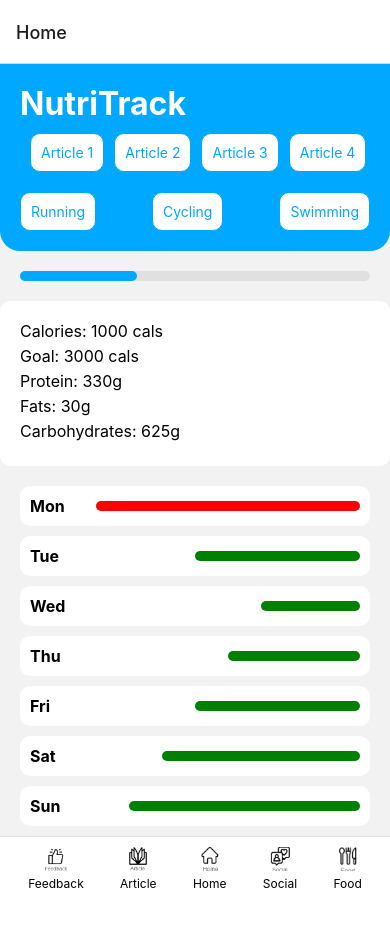
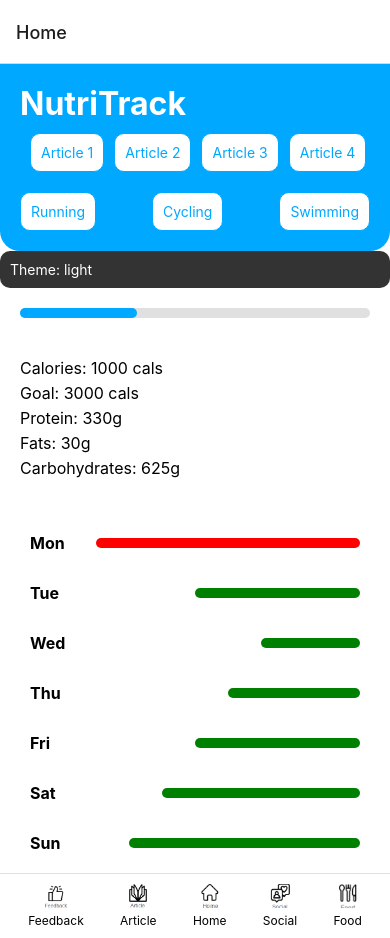
Before and after one commit to BryanLoooo/ASP_NutriTrack_Team89, a React Native app in the folder project/my-app/: screen / in a window 390 px wide. Before the commit the page ends 901 px from the top, so only its background shows below. Built offline with nearby package versions, Linux system fonts and the light colour scheme.

Commit message:
added some homepage code and refractoring

```diff
--- a/project/my-app/App.js
+++ b/project/my-app/App.js
@@ -1,175 +1,15 @@
+
+//import libraries
 import React, { useState } from 'react';
 import { View, Text, TouchableOpacity, Image, ScrollView, StyleSheet } from 'react-native';
 import { NavigationContainer } from '@react-navigation/native';
 import { createStackNavigator } from '@react-navigation/stack';
-import FeedbackScreen from './Feedback';
+import FeedbackForm from './Feedback';
 import ArticlesScreen from './Articles';
-import SocialScreen from './Social';
+import Social from './Social';
 import FoodScreen from './Food';
 
-const Stack = createStackNavigator();
-
-const App = () => {
-  return (
-    <NavigationContainer>
-      <Stack.Navigator>
-        <Stack.Screen name="Home" component={HomeScreen} />
-        <Stack.Screen name="Feedback" component={FeedbackScreen} />
-        <Stack.Screen name="Articles" component={ArticlesScreen} />
-        <Stack.Screen name="Social" component={SocialScreen} />
-        <Stack.Screen name="Food" component={FoodScreen} />
-      </Stack.Navigator>
-    </NavigationContainer>
-  );
-};
-
-const HomeScreen = ({ navigation }) => {
-  const [selectedActivity, setSelectedActivity] = useState(null);
-  const [selectedArticle, setSelectedArticle] = useState(null);
-  const [caloriesConsumed, setCaloriesConsumed] = useState(1000);
-  const [caloriesGoal, setCaloriesGoal] = useState(3000);
-  const [proteinConsumed, setProteinConsumed] = useState(330);
-  const [fatConsumed, setFatConsumed] = useState(30);
-  const [carbohydrateConsumed, setCarbohydrateConsumed] = useState(625);
-
-  const activities = ['Running', 'Cycling', 'Swimming'];
-  const articles = ['Article 1', 'Article 2', 'Article 3', 'Article 4', 'Article 5'];
-
-  const handleActivityPress = (activity) => {
-    setSelectedActivity(activity);
-  };
-
-  const handleIncreaseCaloriesConsumed = () => {
-    setCaloriesConsumed(caloriesConsumed + 50);
-  };
-
-  const handleDecreaseCaloriesConsumed = () => {
-    setCaloriesConsumed(caloriesConsumed - 50);
-  };
-
-  const handleIncreaseProteinConsumed = () => {
-    setProteinConsumed(proteinConsumed + 10);
-  };
-
-  const handleDecreaseProteinConsumed = () => {
-    setProteinConsumed(proteinConsumed - 10);
-  };
-
-  const handleIncreaseFatConsumed = () => {
-    setFatConsumed(fatConsumed + 5);
-  };
-
-  const handleDecreaseFatConsumed = () => {
-    setFatConsumed(fatConsumed - 5);
-  };
-
-  const handleIncreaseCarbohydrateConsumed = () => {
-    setCarbohydrateConsumed(carbohydrateConsumed + 25);
-  };
-
-  const handleDecreaseCarbohydrateConsumed = () => {
-    setCarbohydrateConsumed(carbohydrateConsumed - 25);
-  };
-
-  return (
-    <ScrollView style={styles.container}>
-      <View style={styles.header}>
-        <Text style={styles.title}>NutriTrack</Text>
-        <ScrollView
-          horizontal
-          showsHorizontalScrollIndicator={false}
-          contentContainerStyle={styles.articleList}
-        >
-          {articles.map((article) => (
-            <TouchableOpacity
-              key={article}
-              style={[styles.articleButton, selectedArticle === article && styles.selectedArticleButton]}
-              onPress={() => handleActivityPress(article)}
-            >
-              <Text style={styles.articleButtonText}>{article}</Text>
-            </TouchableOpacity>
-          ))}
-        </ScrollView>
-        <View style={styles.activityButtons}>
-          {activities.map((activity) => (
-            <TouchableOpacity
-              key={activity}
-              style={[styles.activityButton, selectedActivity === activity && styles.selectedActivityButton]}
-              onPress={() => handleActivityPress(activity)}
-            >
-              <Text style={styles.activityButtonText}>{activity}</Text>
-            </TouchableOpacity>
-          ))}
-        </View>
-      </View>
-      <View style={styles.progressContainer}>
-        <View style={styles.progressBar}>
-          <View style={[styles.progressBarFill, { width: `${(caloriesConsumed / caloriesGoal) * 100}%` }]} />
-        </View>
-      </View>
-      <View style={styles.statsContainer}>
-        <Text style={styles.statsText}>Calories: {caloriesConsumed} cals</Text>
-        <Text style={styles.statsText}>Goal: {caloriesGoal} cals</Text>
-        <Text style={styles.statsText}>Protein: {proteinConsumed}g</Text>
-        <Text style={styles.statsText}>Fats: {fatConsumed}g</Text>
-        <Text style={styles.statsText}>Carbohydrates: {carbohydrateConsumed}g</Text>
-      </View>
-      <View style={styles.dailyProgressContainer}>
-        <View style={styles.dailyProgressItem}>
-          <Text style={styles.dailyProgressText}>Mon</Text>
-          <View style={[styles.dailyProgressFill, { backgroundColor: 'red', width: '80%' }]} />
-        </View>
-        <View style={styles.dailyProgressItem}>
-          <Text style={styles.dailyProgressText}>Tue</Text>
-          <View style={[styles.dailyProgressFill, { backgroundColor: 'green', width: '50%' }]} />
-        </View>
-        <View style={styles.dailyProgressItem}>
-          <Text style={styles.dailyProgressText}>Wed</Text>
-          <View style={[styles.dailyProgressFill, { backgroundColor: 'green', width: '30%' }]} />
-        </View>
-        <View style={styles.dailyProgressItem}>
-          <Text style={styles.dailyProgressText}>Thu</Text>
-          <View style={[styles.dailyProgressFill, { backgroundColor: 'green', width: '40%' }]} />
-        </View>
-        <View style={styles.dailyProgressItem}>
-          <Text style={styles.dailyProgressText}>Fri</Text>
-          <View style={[styles.dailyProgressFill, { backgroundColor: 'green', width: '50%' }]} />
-        </View>
-        <View style={styles.dailyProgressItem}>
-          <Text style={styles.dailyProgressText}>Sat</Text>
-          <View style={[styles.dailyProgressFill, { backgroundColor: 'green', width: '60%' }]} />
-        </View>
-        <View style={styles.dailyProgressItem}>
-          <Text style={styles.dailyProgressText}>Sun</Text>
-          <View style={[styles.dailyProgressFill, { backgroundColor: 'green', width: '70%' }]} />
-        </View>
-      </View>
-      <View style={styles.footer}>
-        <TouchableOpacity style={styles.footerButton} onPress={() => navigation.navigate('Feedback')}>
-          <Image source={require('../../project/my-app/assets/Feedback.png')} style={styles.footerButtonIcon} />
-          <Text style={styles.footerButtonText}>Feedback</Text>
-        </TouchableOpacity>
-        <TouchableOpacity style={styles.footerButton} onPress={() => navigation.navigate('Articles')}>
-          <Image source={require('../../project/my-app/assets/Articles.png')} style={styles.footerButtonIcon} />
-          <Text style={styles.footerButtonText}>Article</Text>
-        </TouchableOpacity>
-        <TouchableOpacity style={styles.footerButton} onPress={() => navigation.navigate('Home')}>
-          <Image source={require('../../project/my-app/assets/Home.png')} style={styles.footerButtonIcon} />
-          <Text style={styles.footerButtonText}>Home</Text>
-        </TouchableOpacity>
-        <TouchableOpacity style={styles.footerButton} onPress={() => navigation.navigate('Social')}>
-          <Image source={require('../../project/my-app/assets/Social.png')} style={styles.footerButtonIcon} />
-          <Text style={styles.footerButtonText}>Social</Text>
-        </TouchableOpacity>
-        <TouchableOpacity style={styles.footerButton} onPress={() => navigation.navigate('Food')}>
-          <Image source={require('../../project/my-app/assets/Food.png')} style={styles.footerButtonIcon} />
-          <Text style={styles.footerButtonText}>Food</Text>
-        </TouchableOpacity>
-      </View>
-    </ScrollView>
-  );
-};
-
+//stylesheet
 const styles = StyleSheet.create({
   container: {
     flex: 1,
@@ -292,6 +132,213 @@ const styles = StyleSheet.create({
   footerButtonText: {
     fontSize: 12,
   },
+  light: {
+    container: {
+      flex: 1,
+      backgroundColor: '#fff',
+    },
+    themeButton: {
+      padding: 10,
+      borderRadius: 10,
+      backgroundColor: '#333',
+    },
+    themeButtonText: {
+      color: '#fff',
+    },
+  },
+  dark: {
+    container: {
+      flex: 1,
+      backgroundColor: '#333',
+    },
+    themeButton: {
+      padding: 10,
+      borderRadius: 10,
+      backgroundColor: '#fff',
+    },
+    themeButtonText: {
+      color: '#333',
+    },
+  }
 });
 
+const Stack = createStackNavigator();
+
+//constant variable decleration
+const App = () => {
+  const [theme, setTheme] = useState('light'); // Add theme state
+
+  const toggleTheme = () => {
+    setTheme(theme === 'light' ? 'dark' : 'light'); // Toggle theme
+  };
+
+  return (
+    <NavigationContainer>
+      <Stack.Navigator>
+      <Stack.Screen name="Home">
+        {({ navigation }) => <HomeScreen navigation={navigation} theme={theme} toggleTheme={toggleTheme} />}
+      </Stack.Screen>
+        <Stack.Screen name="Feedback" component={FeedbackForm} />
+        <Stack.Screen name="Articles" component={ArticlesScreen} />
+        <Stack.Screen name="Social" component={Social} />
+        <Stack.Screen name="Food" component={FoodScreen} />
+      </Stack.Navigator>
+    </NavigationContainer>
+  );
+};
+
+const HomeScreen = ({ navigation, theme, toggleTheme }) => {
+  const [selectedActivity, setSelectedActivity] = useState(null);
+  const [selectedArticle, setSelectedArticle] = useState(null);
+  const [caloriesConsumed, setCaloriesConsumed] = useState(1000);
+  const [caloriesGoal, setCaloriesGoal] = useState(3000);
+  const [proteinConsumed, setProteinConsumed] = useState(330);
+  const [fatConsumed, setFatConsumed] = useState(30);
+  const [carbohydrateConsumed, setCarbohydrateConsumed] = useState(625);
+
+  const activities = ['Running', 'Cycling', 'Swimming'];
+  const articles = ['Article 1', 'Article 2', 'Article 3', 'Article 4', 'Article 5'];
+
+  const handleActivityPress = (activity) => {
+    setSelectedActivity(activity);
+  };
+
+  const handleIncreaseCaloriesConsumed = () => {
+    setCaloriesConsumed(caloriesConsumed + 50);
+  };
+
+  const handleDecreaseCaloriesConsumed = () => {
+    setCaloriesConsumed(caloriesConsumed - 50);
+  };
+
+  const handleIncreaseProteinConsumed = () => {
+    setProteinConsumed(proteinConsumed + 10);
+  };
+
+  const handleDecreaseProteinConsumed = () => {
+    setProteinConsumed(proteinConsumed - 10);
+  };
+
+  const handleIncreaseFatConsumed = () => {
+    setFatConsumed(fatConsumed + 5);
+  };
+
+  const handleDecreaseFatConsumed = () => {
+    setFatConsumed(fatConsumed - 5);
+  };
+
+  const handleIncreaseCarbohydrateConsumed = () => {
+    setCarbohydrateConsumed(carbohydrateConsumed + 25);
+  };
+
+  const handleDecreaseCarbohydrateConsumed = () => {
+    setCarbohydrateConsumed(carbohydrateConsumed - 25);
+  };
+
+  //user interface elements
+  return (
+    <ScrollView style={styles[theme].container}>
+      <View style={styles.header}>
+        <Text style={styles.title}>NutriTrack</Text>
+        <ScrollView
+          horizontal
+          showsHorizontalScrollIndicator={false}
+          contentContainerStyle={styles.articleList}
+        >
+          {articles.map((article) => (
+            <TouchableOpacity
+              key={article}
+              style={[styles.articleButton, selectedArticle === article && styles.selectedArticleButton]}
+              onPress={() => handleActivityPress(article)}
+            >
+              <Text style={styles.articleButtonText}>{article}</Text>
+            </TouchableOpacity>
+          ))}
+        </ScrollView>
+        <View style={styles.activityButtons}>
+          {activities.map((activity) => (
+            <TouchableOpacity
+              key={activity}
+              style={[styles.activityButton, selectedActivity === activity && styles.selectedActivityButton]}
+              onPress={() => handleActivityPress(activity)}
+            >
+              <Text style={styles.activityButtonText}>{activity}</Text>
+            </TouchableOpacity>
+          ))}
+        </View>
+      </View>
+      <View>
+        <TouchableOpacity style={styles[theme].themeButton} onPress={toggleTheme}>
+          <Text style={styles[theme].themeButtonText}>Theme: {theme}</Text>
+        </TouchableOpacity>
+      </View>
+      <View style={styles.progressContainer}>
+        <View style={styles.progressBar}>
+          <View style={[styles.progressBarFill, { width: `${(caloriesConsumed / caloriesGoal) * 100}%` }]} />
+        </View>
+      </View>
+      <View style={styles.statsContainer}>
+      <Text style={styles.statsText}>Calories: {caloriesConsumed} cals</Text>
+        <Text style={styles.statsText}>Goal: {caloriesGoal} cals</Text>
+        <Text style={styles.statsText}>Protein: {proteinConsumed}g</Text>
+        <Text style={styles.statsText}>Fats: {fatConsumed}g</Text>
+        <Text style={styles.statsText}>Carbohydrates: {carbohydrateConsumed}g</Text>
+      </View>
+      <View style={styles.dailyProgressContainer}>
+        <View style={styles.dailyProgressItem}>
+          <Text style={styles.dailyProgressText}>Mon</Text>
+          <View style={[styles.dailyProgressFill, { backgroundColor: 'red', width: '80%' }]} />
+        </View>
+        <View style={styles.dailyProgressItem}>
+          <Text style={styles.dailyProgressText}>Tue</Text>
+          <View style={[styles.dailyProgressFill, { backgroundColor: 'green', width: '50%' }]} />
+        </View>
+        <View style={styles.dailyProgressItem}>
+          <Text style={styles.dailyProgressText}>Wed</Text>
+          <View style={[styles.dailyProgressFill, { backgroundColor: 'green', width: '30%' }]} />
+        </View>
+        <View style={styles.dailyProgressItem}>
+          <Text style={styles.dailyProgressText}>Thu</Text>
+          <View style={[styles.dailyProgressFill, { backgroundColor: 'green', width: '40%' }]} />
+        </View>
+        <View style={styles.dailyProgressItem}>
+          <Text style={styles.dailyProgressText}>Fri</Text>
+          <View style={[styles.dailyProgressFill, { backgroundColor: 'green', width: '50%' }]} />
+        </View>
+        <View style={styles.dailyProgressItem}>
+          <Text style={styles.dailyProgressText}>Sat</Text>
+          <View style={[styles.dailyProgressFill, { backgroundColor: 'green', width: '60%' }]} />
+        </View>
+        <View style={styles.dailyProgressItem}>
+          <Text style={styles.dailyProgressText}>Sun</Text>
+          <View style={[styles.dailyProgressFill, { backgroundColor: 'green', width: '70%' }]} />
+        </View>
+      </View>
+      <View style={styles.footer}>
+        <TouchableOpacity style={styles.footerButton} onPress={() => navigation.navigate('Feedback')}>
+          <Image source={require('../../project/my-app/assets/Feedback.png')} style={styles.footerButtonIcon} />
+          <Text style={styles.footerButtonText}>Feedback</Text>
+        </TouchableOpacity>
+        <TouchableOpacity style={styles.footerButton} onPress={() => navigation.navigate('Articles')}>
+          <Image source={require('../../project/my-app/assets/Articles.png')} style={styles.footerButtonIcon} />
+          <Text style={styles.footerButtonText}>Article</Text>
+        </TouchableOpacity>
+        <TouchableOpacity style={styles.footerButton} onPress={() => navigation.navigate('Home')}>
+          <Image source={require('../../project/my-app/assets/Home.png')} style={styles.footerButtonIcon} />
+          <Text style={styles.footerButtonText}>Home</Text>
+        </TouchableOpacity>
+        <TouchableOpacity style={styles.footerButton} onPress={() => navigation.navigate('Social')}>
+          <Image source={require('../../project/my-app/assets/Social.png')} style={styles.footerButtonIcon} />
+          <Text style={styles.footerButtonText}>Social</Text>
+        </TouchableOpacity>
+        <TouchableOpacity style={styles.footerButton} onPress={() => navigation.navigate('Food')}>
+          <Image source={require('../../project/my-app/assets/Food.png')} style={styles.footerButtonIcon} />
+          <Text style={styles.footerButtonText}>Food</Text>
+        </TouchableOpacity>
+      </View>
+    </ScrollView>
+  );
+};
+
+//export the constant variable
 export default App;
```
